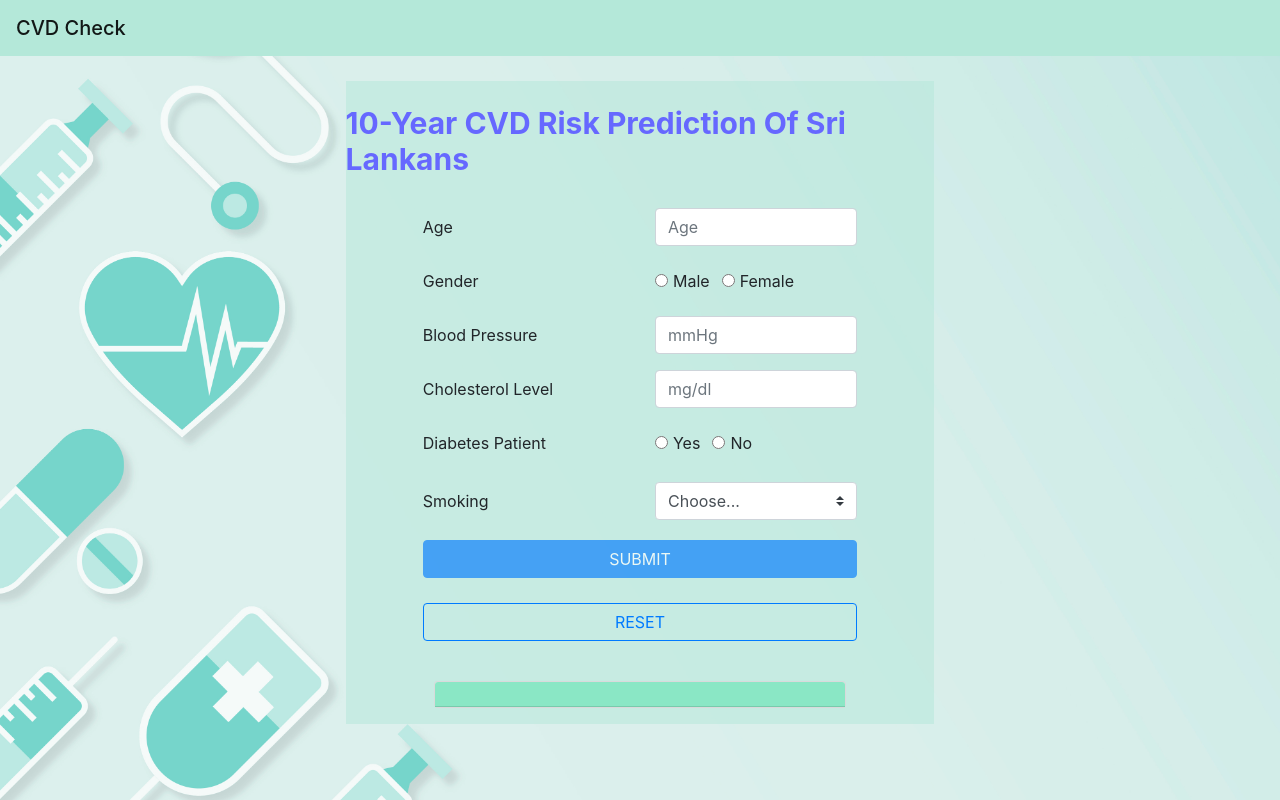
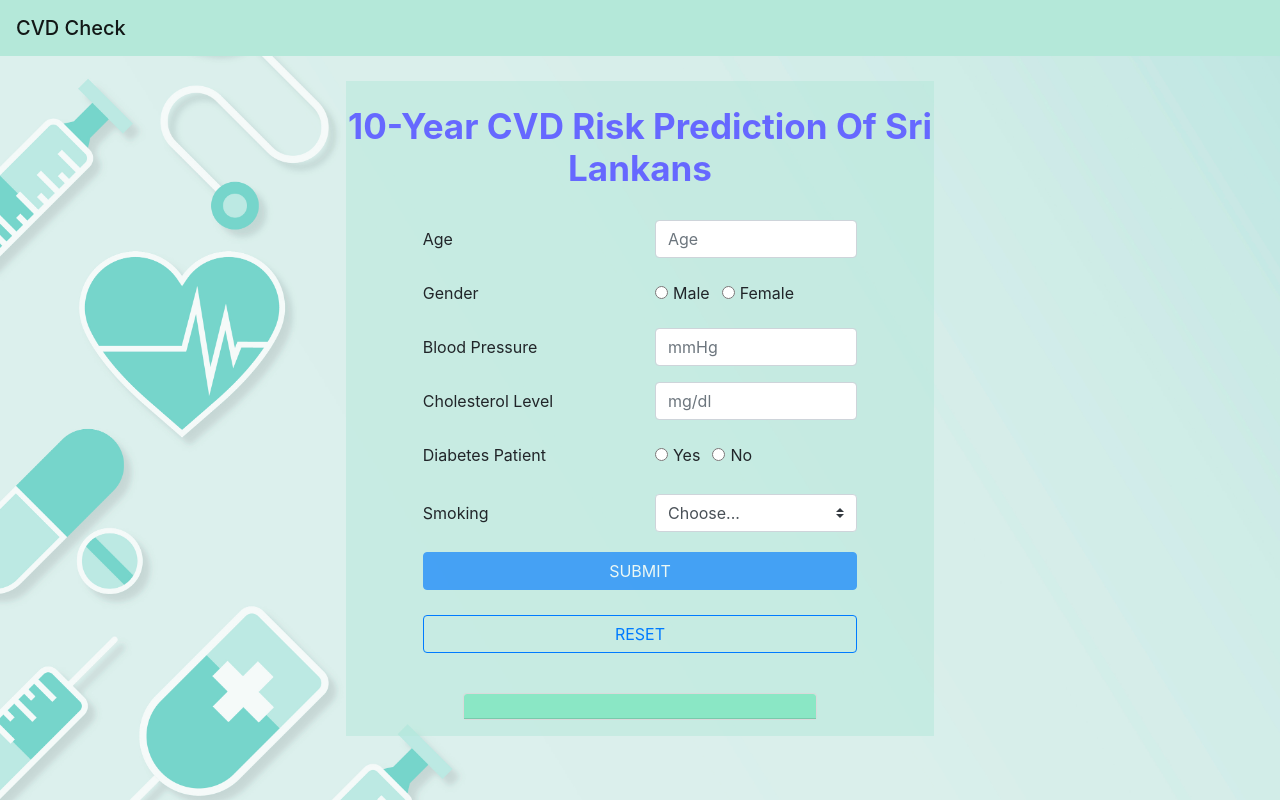
Before and after one commit to IT20012342/cardiovascular-frontend-repo, a React (Create React App) app: page /add in a window 1280 px wide. Built offline with nearby package versions, Linux system fonts and the light colour scheme.

Commit message:
Made responsive

```diff
--- a/src/App.css
+++ b/src/App.css
@@ -37,7 +37,6 @@
   }
 }
 
-
 .div1 {
   width: 100vw;
   height: 100vh;
@@ -47,13 +46,10 @@
 }
 
 .borderClass {
-  margin: auto;
-  width: 46%;
   background-color: rgba(180, 232, 217, 0.5);
 }
 
 #d-flex-justify-content-center-h {
-  color: #6668ff;
   padding-bottom: 4%;
   padding-top: 4%;
   font-weight: bolder;
@@ -72,10 +68,6 @@
   margin-bottom: auto;
 }
 
-#card-bg-light-mb-3 {
-  width: 70%;
-}
-
 #card-header-text-center-font-weight-bold {
   background-color: #8ae7c5;
 }
@@ -84,10 +76,86 @@
   color: resultColor;
 }
 
+/* On screens that are 600px wide or less, make the columns stack on top of each other instead of next to each other */
+@media screen and (max-width: 600px) {
+  #borderClass {
+    width: 95%;
+    background-color: rgba(180, 232, 217, 0.5);
+    margin: auto;
+  }
+  #card-bg-light-mb-3 {
+    width: 99%;
+    /* min-height: 30px; */
+  }
+  #d-flex-justify-content-center-h {
+    text-align: center;
+    color: #6668ffed;
+    font-size: 20px;
+  }
+}
 
 /* On screens that are 992px wide or less, go from four columns to two columns */
 @media screen and (min-width: 600px) {
-  .borderClass {
+  #borderClass {
+    width: 80%;
+    background-color: rgba(180, 232, 217, 0.5);
+    margin-top: 25px;
+    margin-left: auto;
+    margin-right: auto;
+    margin-bottom: auto;
+  }
+  #card-bg-light-mb-3 {
+    width: 80%;
+    margin-bottom: 20px;
+  }
+  #d-flex-justify-content-center-h {
+    text-align: center;
+    color: #6668ff;
+    font-size: 26px;
+  }
+}
+
+/* Medium devices (landscape tablets, 768px and up) */
+@media screen and (min-width: 768px) {
+  #borderClass {
+    width: 70%;
+    background-color: rgba(180, 232, 217, 0.5);
+    margin-top: 25px;
+    margin-left: auto;
+    margin-right: auto;
+    margin-bottom: auto;
+  }
+  #card-bg-light-mb-3 {
+    width: 75%;
+  }
+  #d-flex-justify-content-center-h {
+    text-align: center;
+    color: #6668ff;
+    font-size: 30px;
+  }
+}
+
+@media screen and (min-width: 992px) {
+  #borderClass {
+    width: 60%;
+    background-color: rgba(180, 232, 217, 0.5);
+    margin-top: 25px;
+    margin-left: auto;
+    margin-right: auto;
+    margin-bottom: auto;
+  }
+  #card-bg-light-mb-3 {
+    width: 70%;
+  }
+  #d-flex-justify-content-center-h {
+    text-align: center;
+    color: #6668ff;
+    font-size: 35px;
+  }
+}
+
+@media screen and (min-width: 1200px) {
+  #borderClass {
     width: 46%;
     background-color: rgba(180, 232, 217, 0.5);
     margin-top: 25px;
@@ -95,37 +163,15 @@
     margin-right: auto;
     margin-bottom: auto;
   }
-  .card{
-    width: 70%;
-    margin-bottom: 20px;
+  #card-bg-light-mb-3 {
+    width: 60%;
   }
-  h1{
+  #d-flex-justify-content-center-h {
+    text-align: center;
     color: #6668ff;
-    font-size: 30px;
-
+    font-size: 35px;
   }
 }
-
-/* On screens that are 600px wide or less, make the columns stack on top of each other instead of next to each other */
-@media screen and (max-width: 600px) {
-  .borderClass {
-    width: 95%;
-    background-color: rgba(180, 232, 217, 0.5);
-    margin: auto;
-
-  }
-  .card{
-    width: 99%;
-    /* min-height: 30px; */
-  }
-  h1{
-    color: #6668ff;
-    font-size: 15px;
-
-  }
-}
-
-
 
 /* h1{
   color: red;
--- a/src/components/addDetails.js
+++ b/src/components/addDetails.js
@@ -34,42 +34,39 @@ export default function AddDetails() {
       smoking: smoking,
     };
 
-  function generateResult(data){
-        if(data === 0){
-            setResultColor("blue")
-            setOutput("Your Risk is < 20% ")
+    function generateResult(data) {
+      if (data === 0) {
+        setResultColor("blue");
+        setOutput("Your Risk is < 20% ");
+      } else if (data === 1) {
+        setResultColor("red");
+        setOutput("Your Risk is > 20%");
+      } else {
+        alert("All the inputs are required");
       }
-        else if (data === 1){
-            setResultColor("red")
-            setOutput("Your Risk is > 20%")
-        }
-        else{
-            alert("All the inputs are required")
-        }
-
     }
 
     // Simple POST request with a JSON body using fetch
     const requestOptions = {
-          method: 'POST',
-          headers: { 'Content-Type': 'application/json' },
+      method: "POST",
+      headers: { "Content-Type": "application/json" },
       body: JSON.stringify(jsonObj),
     };
     fetch(
-          'https://test-restapi-1.herokuapp.com/cardiac_prediction',
+      "https://test-restapi-1.herokuapp.com/cardiac_prediction",
       requestOptions
     )
       .then((response) => response.json())
-          .then((data) =>  generateResult(data));
+      .then((data) => generateResult(data));
   }
 
   const resetHandler = () => {
-        setAge('');
-        setSex('');
-        setbloodpressure('');
-        setCholesterol('');
-        setDiabetes('');
-        setSmoking('');
+    setAge("");
+    setSex("");
+    setbloodpressure("");
+    setCholesterol("");
+    setDiabetes("");
+    setSmoking("");
   };
 
   return (
@@ -79,15 +76,21 @@ export default function AddDetails() {
         backgroundImage: `url(${bg})`,
       }}
     >
-    <nav class="navbar navbar-light"  style={{backgroundColor: 'rgba(180, 232, 217, 1)'}}>
+      <nav
+        class="navbar navbar-light"
+        style={{ backgroundColor: "rgba(180, 232, 217, 1)" }}
+      >
         <span class="navbar-brand mb-0 h1">CVD Check</span>
       </nav>
-      <div class="borderClass">
+      <div class="borderClass" id="borderClass">
         <div
           className="d-flex justify-content-center"
           id="d-flex-justify-content-center"
         >
-          <h1 id="d-flex-justify-content-center-h"> 10-Year CVD Risk Prediction Of Sri Lankans</h1>
+          <h1 id="d-flex-justify-content-center-h">
+            {" "}
+            10-Year CVD Risk Prediction Of Sri Lankans
+          </h1>
         </div>
 
         <div class="form-group" className="d-flex justify-content-center">
```
Lines whose indentation alone changed are shown as unchanged.
